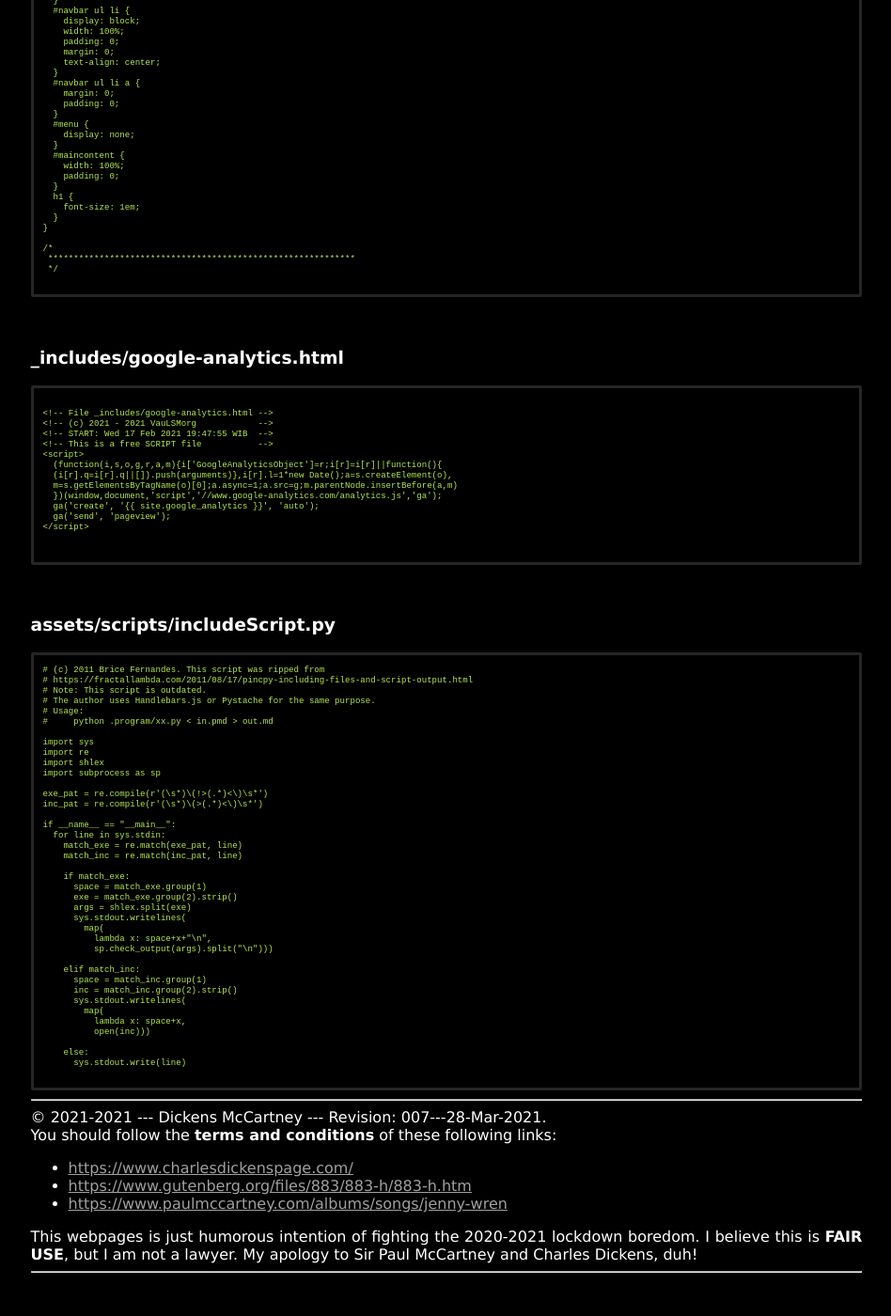
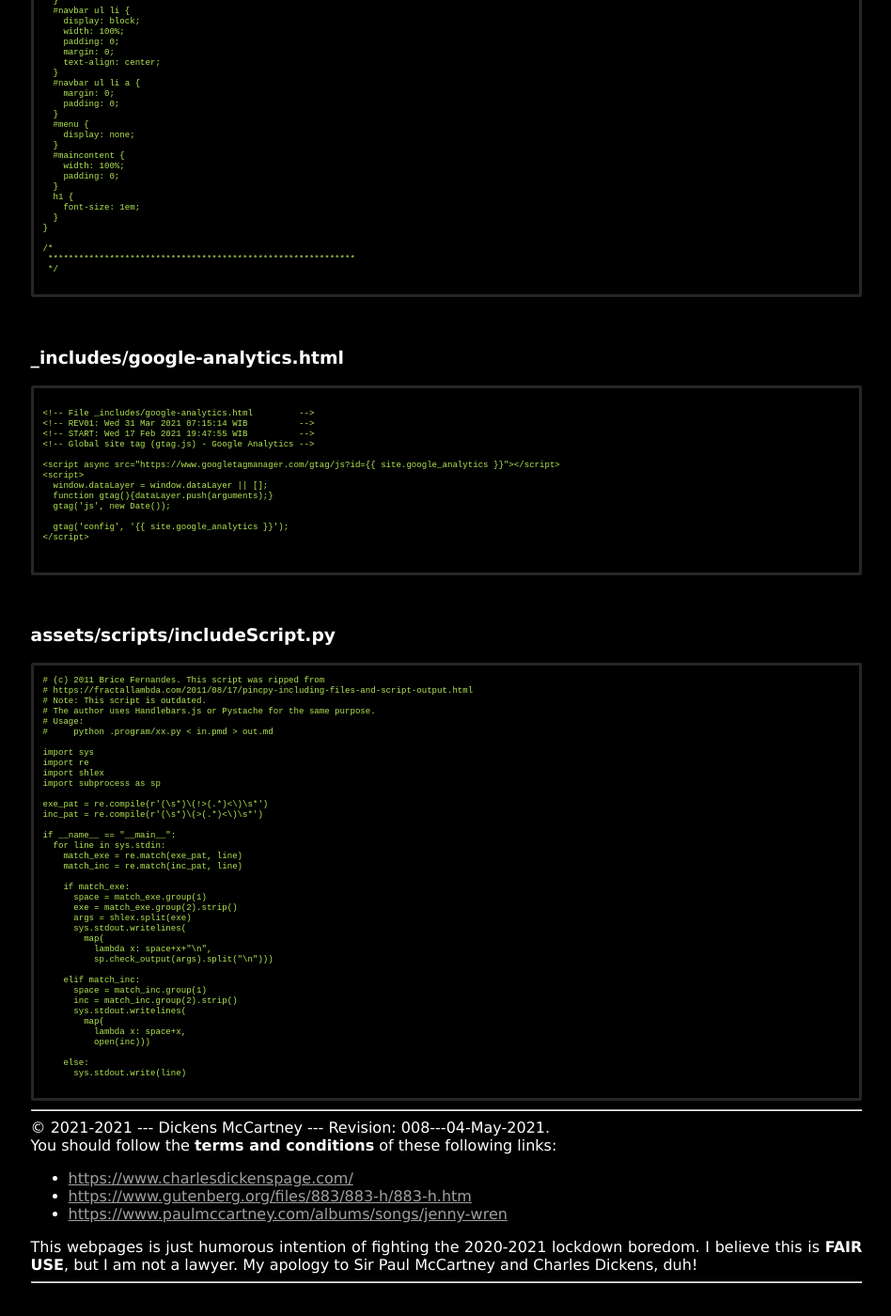
Before and after one commit to Belajar-Latex/Jenny.Wren, a Jekyll site: the page built from 004.md, in a window 1280 px wide and 1400 px high, scrolled down 4141 px. Shown: the whole window at 94% size, without its empty margins (165-1113 px from the left). Built offline with Jekyll 4.4.1, drawn with Linux system fonts in a browser that asks for light colours; some of the changed text lies outside the part shown.

Commit message:
new file:   LaTeX/01-09-01.jpg LaTeX/01-10-01.jpg LaTeX/01-10.tex LaTeX/01-11-01.jpg LaTeX/01-11.tex LaTeX/01-12.tex LaTeX/01-13.tex

````diff
--- a/004.md
+++ b/004.md
@@ -7,7 +7,7 @@
 
 ```
 title:       "The Page of Jenny Wren"
-version:     "007---28-Mar-2021"
+version:     "008---04-May-2021"
 copyright:   "2021-2021"
 description: >-
   Jenny Wren --- Our Mutual Friend, Dickens McCartney.
@@ -363,17 +363,18 @@
 
 ```
 {% raw %}
-<!-- File _includes/google-analytics.html -->
-<!-- (c) 2021 - 2021 VauLSMorg            -->
-<!-- START: Wed 17 Feb 2021 19:47:55 WIB  -->
-<!-- This is a free SCRIPT file           -->
+<!-- File _includes/google-analytics.html         -->
+<!-- REV01: Wed 31 Mar 2021 07:15:14 WIB          -->
+<!-- START: Wed 17 Feb 2021 19:47:55 WIB          -->
+<!-- Global site tag (gtag.js) - Google Analytics -->
+
+<script async src="https://www.googletagmanager.com/gtag/js?id={{ site.google_analytics }}"></script>
 <script>
-  (function(i,s,o,g,r,a,m){i['GoogleAnalyticsObject']=r;i[r]=i[r]||function(){
-  (i[r].q=i[r].q||[]).push(arguments)},i[r].l=1*new Date();a=s.createElement(o),
-  m=s.getElementsByTagName(o)[0];a.async=1;a.src=g;m.parentNode.insertBefore(a,m)
-  })(window,document,'script','//www.google-analytics.com/analytics.js','ga');
-  ga('create', '{{ site.google_analytics }}', 'auto');
-  ga('send', 'pageview');
+  window.dataLayer = window.dataLayer || [];
+  function gtag(){dataLayer.push(arguments);}
+  gtag('js', new Date());
+
+  gtag('config', '{{ site.google_analytics }}');
 </script>
 
 {% endraw %}
--- a/_config.yml
+++ b/_config.yml
@@ -1,5 +1,5 @@
 title:       "The Page of Jenny Wren"
-version:     "007---28-Mar-2021"
+version:     "008---04-May-2021"
 copyright:   "2021-2021"
 description: >-
   Jenny Wren --- Our Mutual Friend, Dickens McCartney.
````
Also changed, not shown: LaTeX/01-09-01.jpg (added), LaTeX/01-10-01.jpg (added), LaTeX/01-11-01.jpg (added), 8 other files.
